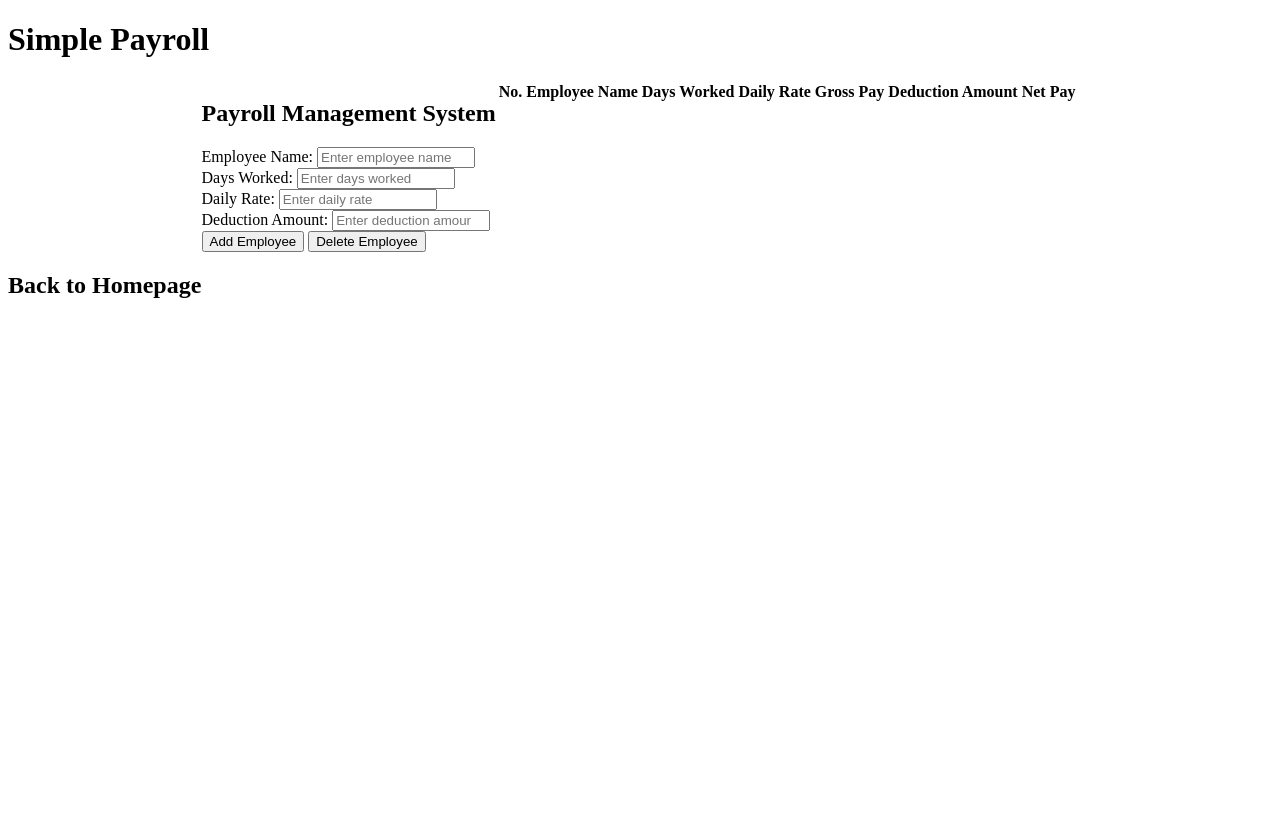
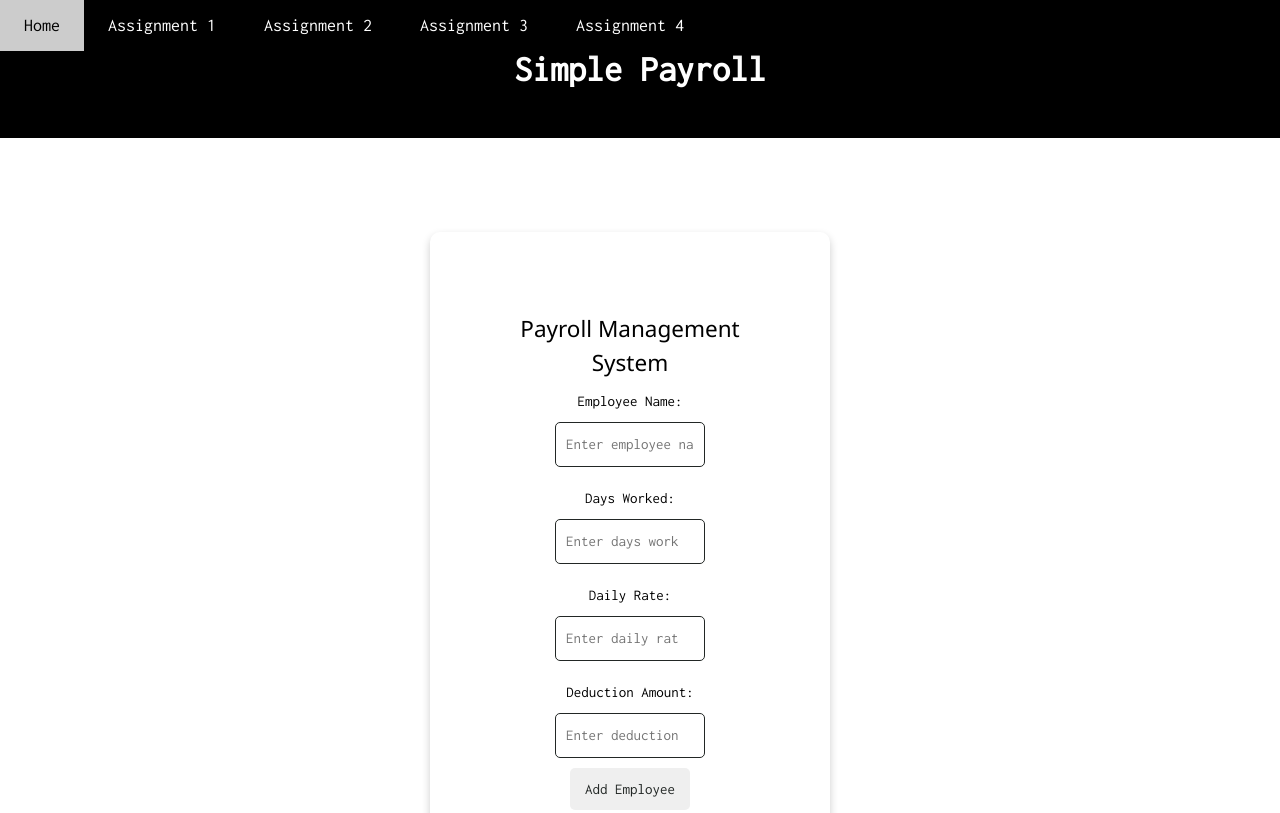
Before and after one commit to ammmambaje/ammmambaje.github.io, a plain HTML site: page assignment4.html in a window 1280 px wide. Shown: the top 813 px of the page. Drawn offline with nearby package versions, Linux system fonts and the light colour scheme.

Commit message:
Update assignment4.html

```diff
--- a/assignment4.html
+++ b/assignment4.html
@@ -4,17 +4,35 @@
     <meta charset="UTF-8">
     <meta name="viewport" content="width=device-width, initial-scale=1.0">
     <title>Simple Payroll</title>
-    <link rel="stylesheet" href="style.css">
+    <link rel="stylesheet" href="https://www.w3schools.com/w3css/4/w3.css">
+    <link rel="stylesheet" href="https://fonts.googleapis.com/css?family=Inconsolata">
+    <link rel="stylesheet" href="design.css">
+
 </head>
 
 <body>
 
-<header class="w3-container w3-center w3-padding-32">
-    <h1><b>Simple Payroll</b></h1>
+<div id="navbar" class="w3-top" style="color: white;">
+    <div class="w3-bar w3-card w3-left-align w3-large">
+        <a class="w3-bar-item w3-button w3-hide-medium w3-hide-large w3-right w3-padding-large w3-hover-white w3-large"
+           href="javascript:void(0);"
+           onclick="myFunction()"
+           title="Toggle Navigation Menu">
+           <i class="fa fa-bars"></i>
+        </a>
+        <a href="test.html" class="w3-bar-item w3-button w3-hide-small w3-padding-large" style="color: white;">Home</a>
+        <a href="assignment1.html" class="w3-bar-item w3-button w3-hide-small w3-padding-large" style="color: white;">Assignment 1</a>
+        <a href="assignment2.html" class="w3-bar-item w3-button w3-hide-small w3-padding-large" style="color: white;">Assignment 2</a>
+        <a href="assignment3.html" class="w3-bar-item w3-button w3-hide-small w3-padding-large" style="color: white;">Assignment 3</a>
+        <a href="assignment4.html" class="w3-bar-item w3-button w3-hide-small w3-padding-large" style="color: white;">Assignment 4</a>
+    </div>
+</div>
+
+<header class="w3-container w3-center w3-padding-32" style="background-color: black;">
+    <h1 style="color: white;"><b>Simple Payroll</b></h1>
 </header>
 
-<div class='w3-row-padding w3-padding-64' style='display: flex; justify-content: center; flex-wrap: wrap;'>
-    <div class='w3-content' style='display: flex; justify-content: center; flex-wrap: wrap;'>
+    <div class='w3-content w3-row-padding w3-padding-64' style='display: flex; justify-content: center; flex-wrap: wrap;'>
         <div class='flex-container'>
             <div class='input-container'>
                 <div class="converter">
@@ -32,13 +50,12 @@
                     <label for='deductionAmount'>Deduction Amount:</label>
                     <input type='number' id='deductionAmount' placeholder='Enter deduction amount' min='0' style='width: 150px;'><br>
 
-                    <button id='addEmployeeButton'>Add Employee</button>
+                    <button id='addEmployeeButton'>Add Employee</button><br><br>
                     <button id='deleteEmployeeButton'>Delete Employee</button>
                 </div>
                 </div>
             </div>
 
-            <!-- Table to display payroll information -->
             <table id='payrollTable'>
                 <thead>
                     <tr>
@@ -56,7 +73,6 @@
             </table>
         </div>
     </div>
-</div>
 
 <div id='inputModal' class='modal' style='display:none;'>
     <div class='modal-content'>
@@ -79,12 +95,13 @@
     </div>
 </div>
 
-<footer>
-    <a href="main.html" style="text-decoration: none; color: inherit;">
-    <h2>Back to Homepage</h2>
-</a></footer>
+<footer class="w3-container w3-padding-32 w3-margin-top w3-center" style="background-color: black;">
+  <p></p>
+</footer>
 
-<script src="assignment4java.js"></script>
+<script src="a4java.js"></script>
+<script src="navigationbar.js"></script>
+
 
 </body>
 </html>
```
